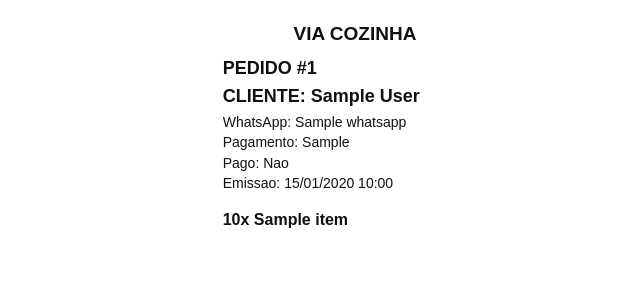
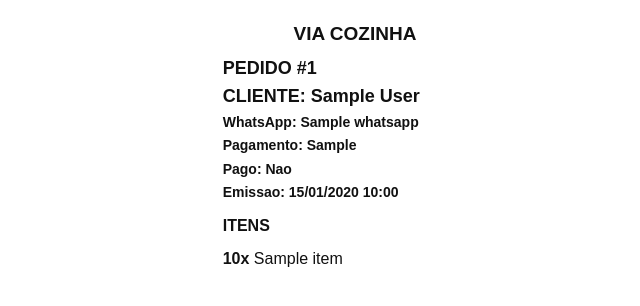
Before and after one commit to fabianopolone123/sitemissao, a Django app: template templates/shop/order_print.html in a window 1280 px wide. Shown: the top 306 px of the page, without its empty margins (285-925 px from the left). Run offline with Django 5.2, Linux system fonts and the light colour scheme; data comes from the database, SQL or seed files in the repository; the template is opened without the code that fills it: most values are stand-ins (such as "Sample title", 1, 10 or a date in 2020); data that the repository does not hold is empty.

Commit message:
style: destacar cabecalho e quantidades na via cozinha

```diff
--- a/templates/shop/order_print.html
+++ b/templates/shop/order_print.html
@@ -35,6 +35,7 @@
             font-size: 14px;
             line-height: 1.45;
             margin: 0 0 4mm 0;
+            font-weight: 700;
         }
 
         .meta-strong {
@@ -45,15 +46,30 @@
             margin-bottom: 1mm;
         }
 
+        .meta-line {
+            display: block;
+            margin-bottom: 0.8mm;
+        }
+
         .items {
             margin-top: 3mm;
+        }
+
+        .items-title {
+            font-size: 16px;
+            font-weight: 800;
+            margin: 0 0 3mm 0;
         }
 
         .item-line {
             font-size: 16px;
             line-height: 1.45;
             margin: 0 0 4mm 0;
-            font-weight: 600;
+            font-weight: 500;
+        }
+
+        .item-qty {
+            font-weight: 800;
         }
 
         @media print {
@@ -76,14 +92,15 @@
             <p class="meta">
                 <span class="meta-strong">PEDIDO #{{ order.id }}</span>
                 <span class="meta-strong">CLIENTE: {{ order.first_name }} {{ order.last_name }}</span>
-                WhatsApp: {{ order.whatsapp }}<br>
-                Pagamento: {{ order.get_payment_method_display }}<br>
-                Pago: {% if order.is_paid %}Sim{% else %}Nao{% endif %}<br>
-                Emissao: {{ printed_at|date:"d/m/Y H:i" }}
+                <span class="meta-line">WhatsApp: {{ order.whatsapp }}</span>
+                <span class="meta-line">Pagamento: {{ order.get_payment_method_display }}</span>
+                <span class="meta-line">Pago: {% if order.is_paid %}Sim{% else %}Nao{% endif %}</span>
+                <span class="meta-line">Emissao: {{ printed_at|date:"d/m/Y H:i" }}</span>
             </p>
             <div class="items">
+                <p class="items-title">ITENS</p>
                 {% for item in order.items_json %}
-                    <p class="item-line">{{ item.quantity }}x {{ item.name }}</p>
+                    <p class="item-line"><span class="item-qty">{{ item.quantity }}x</span> {{ item.name }}</p>
                 {% empty %}
                     <p class="item-line">Sem itens.</p>
                 {% endfor %}
```
